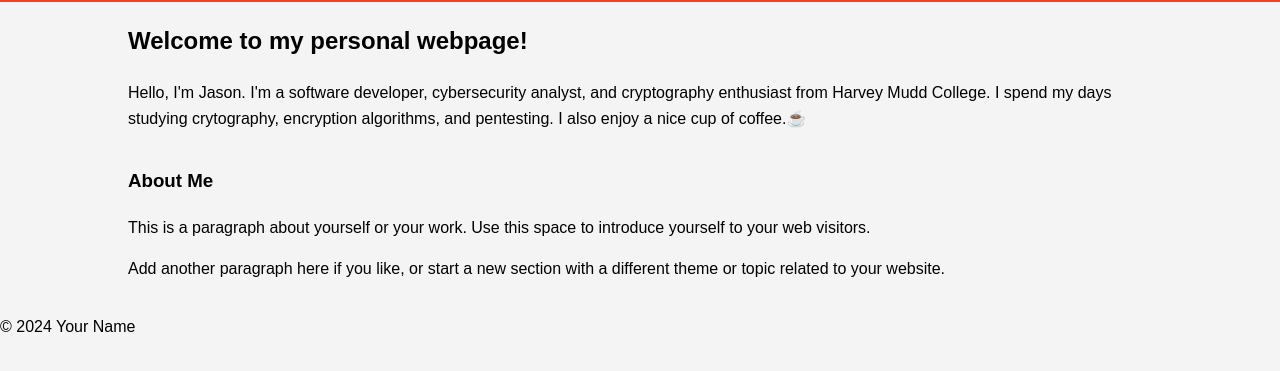
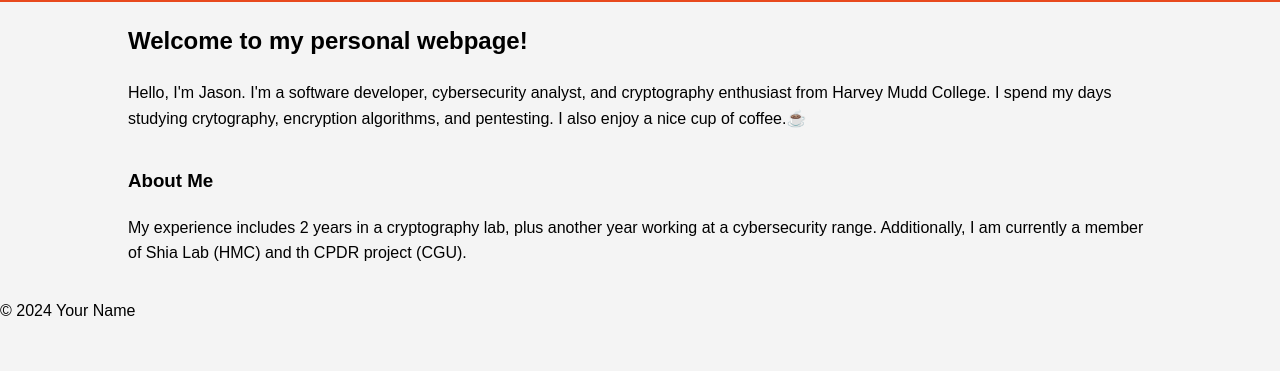
Before and after one commit to HMCJPG/hmcjpgold, a plain HTML site: page index.html in a window 1280 px wide. Shown: the part 101-472 px from the top of the page. Drawn offline with Linux system fonts and the light colour scheme.

Commit message:
Update index.html

```diff
--- a/index.html
+++ b/index.html
@@ -88,10 +88,10 @@
             <article id="main-col">
                 <h1>About Me</h1>
                 <p>
-                    This is a paragraph about yourself or your work. Use this space to introduce yourself to your web visitors.
+                    My experience includes 2 years in a cryptography lab, plus another year working at a cybersecurity range. Additionally, I am currently a member of Shia Lab (HMC) and th CPDR project (CGU).
                 </p>
                 <p>
-                    Add another paragraph here if you like, or start a new section with a different theme or topic related to your website.
+
                 </p>
             </article>
         </div>
```
